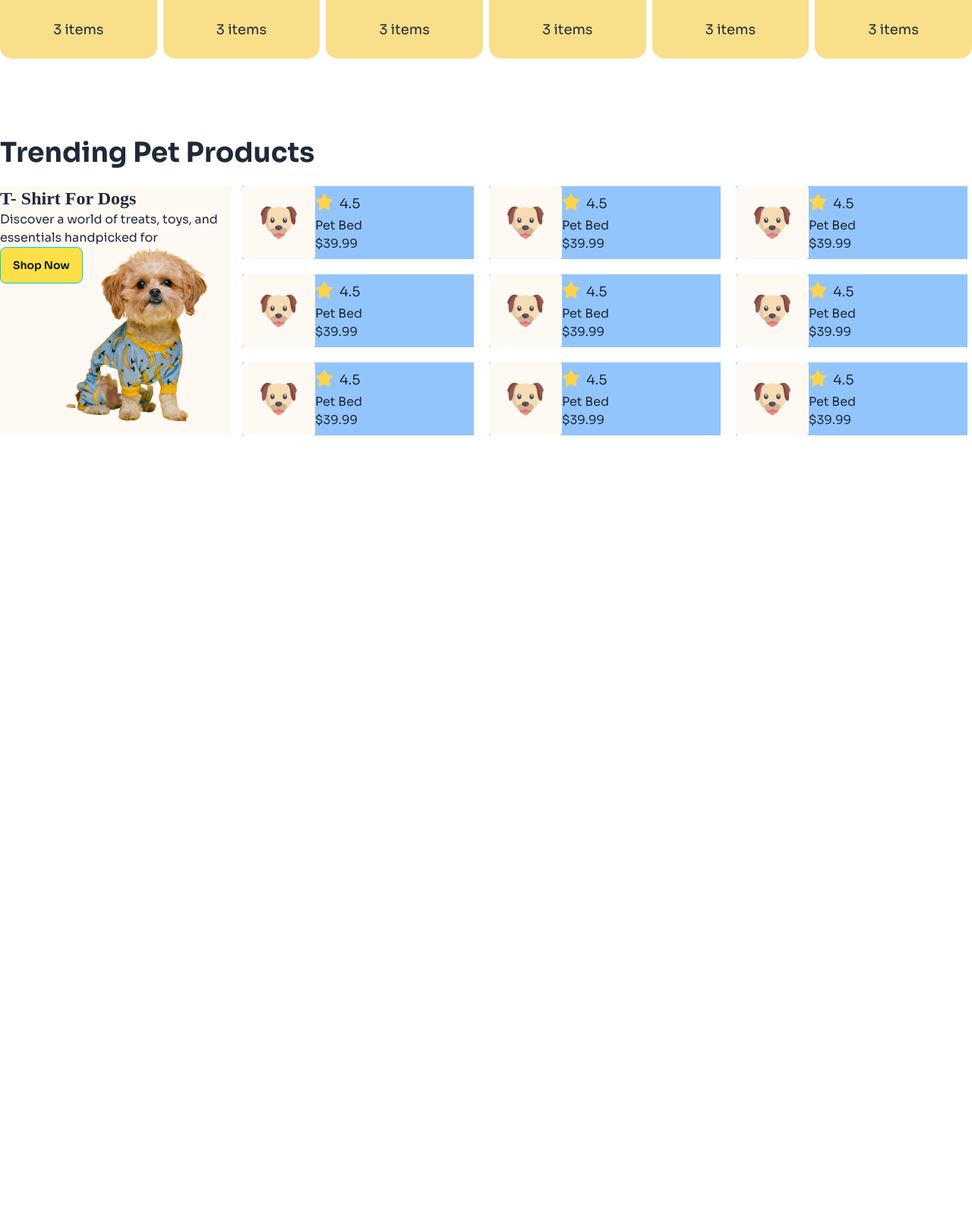
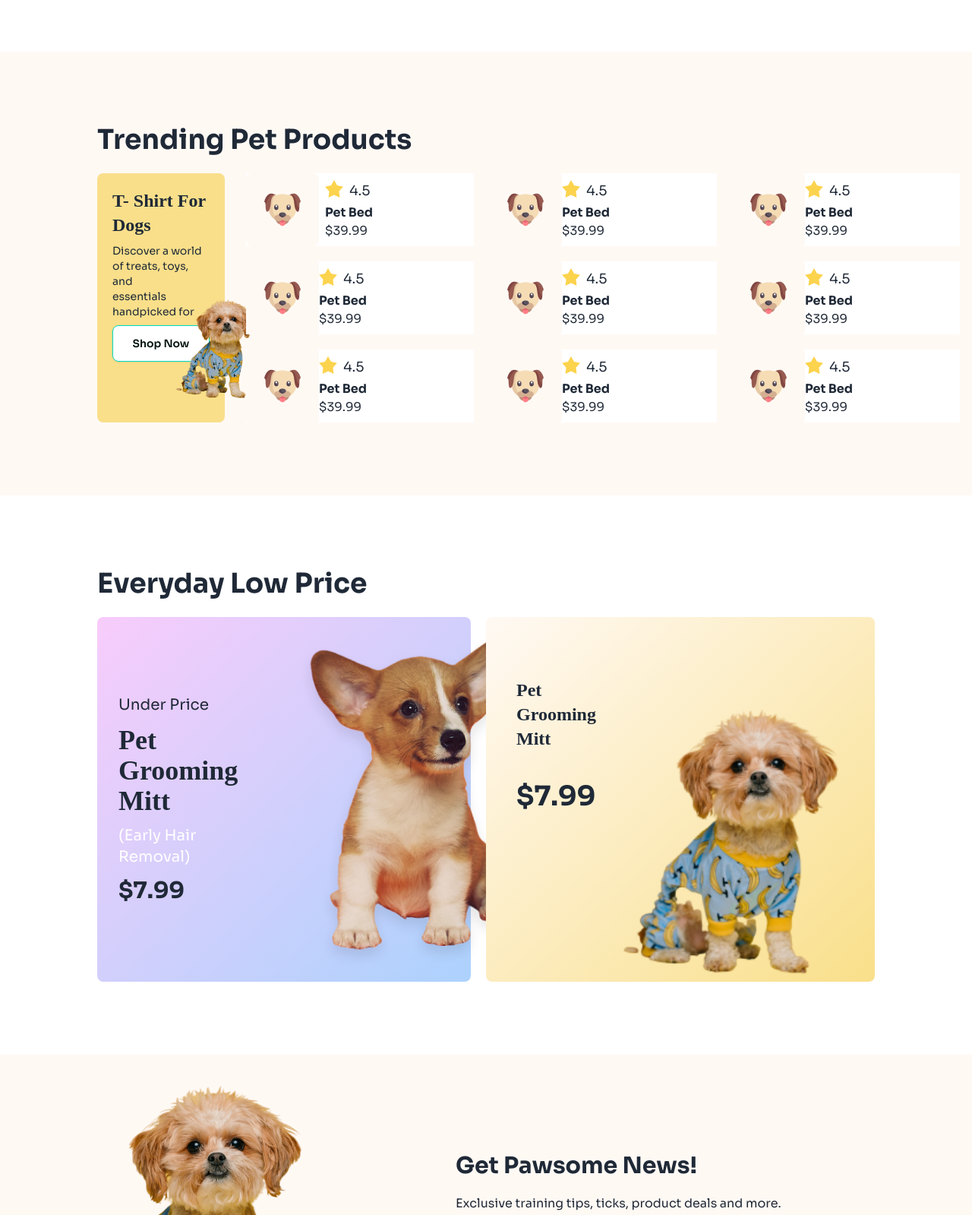
Before and after one commit to ImTariquL/pets-market, a plain HTML site: page index.html in a window 1280 px wide. Shown: the part 1201-2800 px from the top of the page at 76% size. Before the commit the page ends 1870 px from the top, so only its background shows below. Drawn offline with nearby package versions, Linux system fonts and the light colour scheme; a web font is replaced by a local one.

Commit message:
Lower price pets

```diff
--- a/index.html
+++ b/index.html
@@ -24,6 +24,7 @@
                         'clifford': '#da373d',
                         'pets-primary': '#FFDC26',
                         'secondary': '#FFF9F4',
+                        'footer-bg': '#F9DF8A',
                     }
                 }
             }
@@ -85,11 +86,10 @@
                 </div>
             </div>
         </nav>
+        <!-- Banner -->
+        <section class=" flex flex-col-reverse md:relative max-w-screen-xl  md:max-w-screen-lg mx-auto">
 
-
-        <div class=" flex flex-col-reverse md:relative  max-w-screen-xl mx-auto">
-
-            <img class=" absolute -bottom-60 md:bottom-0 md:relative -z-10 " src="./c1-assets/cat-big.png" alt="">
+            <img class=" absolute -bottom-0 md:bottom-0 md:relative -z-10 " src="./c1-assets/cat-big.png" alt="">
             <div class="md:absolute md:inset-0  space-y-3 bottom-">
                 <h2 class="font-adlam-display text-3xl lg:text-6xl  font-bold">Pamper Your Pet, <br>Because They Deserve
                     <br> the Bes
@@ -100,8 +100,9 @@
                     make tails wag with joy!</p>
                 <button class="btn btn-accent bg-yellow-300">Find a pet</button>
             </div>
-        </div>
-        <section class="max-w-screen-xl mx-auto mt-40">
+        </section>
+        <!-- browse categories -->
+        <section class="max-w-screen-xl md:max-w-screen-lg mx-auto mt-48">
             <h2 class="font-adam-display text-2xl md:text-4xl font-bold">Browse By Categories</h2>
             <!-- Parent Div -->
             <div class="grid grid-cols-2 md:grid-cols-3 lg:grid-cols-6 gap-2">
@@ -165,32 +166,51 @@
     </header>
     <main>
         <!-- Trending section -->
-        <!-- bg-secondary -->
-        <section class=" my-24">
-            <div class="max-w-screen-xl mx-auto">
+        <section class=" my-24 bg-secondary py-24">
+            <div class="max-w-screen-xl md:max-w-screen-lg mx-auto">
                 <h2 class="font-adam-display text-2xl md:text-4xl font-bold mb-6">Trending Pet Products</h2>
-                <div class=" flex gap-2 ">
+                <div class="  flex-row md:flex gap-2 ">
                     <!-- left side -->
 
-                        <div class="flex flex-col bg-secondary">
-                            <div>
-                                <h4 class="font-adlam-display text-2xl font-bold">T- Shirt For Dogs
+                    <div class="flex flex-col bg-[#F9DF8A] rounded-lg p-5 pb-0 ">
+                        <div class="space-y-2">
+                            <h4 class="font-adlam-display text-2xl font-bold">T- Shirt For Dogs
                                 </h2>
-                                <p class="text- md:text-md pets-primary">Discover a world of treats, toys, and
+                                <p class="text-sm md:text-md pets-primary">Discover a world of treats, toys, and
                                     <br>essentials
                                     handpicked for
                                 </p>
-                                <button class="btn btn-accent bg-yellow-300">Shop Now</button>
-                            </div>
-                                <div>
-                                    <img class="ml-20  -mt-32" src="./c1-assets/cute-pet-small.png" alt="">
-                                </div>
+                                <button class="btn btn-accent w-32  bg-white">Shop Now</button>
                         </div>
+                        <div>
+                            <img class="ml-40 md:ml-20 -mt-32" src="./c1-assets/cute-pet-small.png" alt="">
+                        </div>
+                    </div>
 
 
                     <!-- right side -->
-                    <div class="grid  grid-cols-2  md:grid-cols-[305px,305px,305px] gap-5 mx-auto">
-                        <div class="flex items-center bg-blue-300  ">
+                    <div class="grid  grid-cols-2  md:grid-cols-[300px,300px,300px] gap-5 mx-auto ml-5">
+                        <div class="flex items-center bg-white gap-2 ">
+
+                            <div class="avatar placeholder">
+                                <div class="bg-secondary text-neutral-content w-24 rounded-lg">
+                                    <span class="text-3xl"><img src="./c1-assets/dog-cartoon.png" alt=""></span>
+                                </div>
+                            </div>
+                            <div>
+                                <div class="rating rating-md gap-2">
+                                    <input type="radio" name="rating-7" class="mask mask-star-2 bg-amber-300" />
+                                    <p class="text-lg">4.5</p>
+                                </div>
+
+                                <div>
+                                    <h4 class="font-bold">Pet Bed</h4>
+                                    <h4>$39.99</h4>
+                                </div>
+                            </div>
+
+                        </div>
+                        <div class="flex items-center bg-white ">
 
                             <div class="avatar placeholder">
                                 <div class="bg-secondary text-neutral-content w-24 rounded">
@@ -204,13 +224,13 @@
                                 </div>
 
                                 <div>
-                                    <h4>Pet Bed</h4>
+                                    <h4 class="font-bold">Pet Bed</h4>
                                     <h4>$39.99</h4>
                                 </div>
                             </div>
 
                         </div>
-                        <div class="flex items-center bg-blue-300 ">
+                        <div class="flex items-center bg-white ">
 
                             <div class="avatar placeholder">
                                 <div class="bg-secondary text-neutral-content w-24 rounded">
@@ -224,13 +244,13 @@
                                 </div>
 
                                 <div>
-                                    <h4>Pet Bed</h4>
+                                    <h4 class="font-bold">Pet Bed</h4>
                                     <h4>$39.99</h4>
                                 </div>
                             </div>
 
                         </div>
-                        <div class="flex items-center bg-blue-300 ">
+                        <div class="flex items-center bg-white ">
 
                             <div class="avatar placeholder">
                                 <div class="bg-secondary text-neutral-content w-24 rounded">
@@ -244,13 +264,13 @@
                                 </div>
 
                                 <div>
-                                    <h4>Pet Bed</h4>
+                                    <h4 class="font-bold">Pet Bed</h4>
                                     <h4>$39.99</h4>
                                 </div>
                             </div>
 
                         </div>
-                        <div class="flex items-center bg-blue-300 ">
+                        <div class="flex items-center bg-white ">
 
                             <div class="avatar placeholder">
                                 <div class="bg-secondary text-neutral-content w-24 rounded">
@@ -264,13 +284,13 @@
                                 </div>
 
                                 <div>
-                                    <h4>Pet Bed</h4>
+                                    <h4 class="font-bold">Pet Bed</h4>
                                     <h4>$39.99</h4>
                                 </div>
                             </div>
 
                         </div>
-                        <div class="flex items-center bg-blue-300 ">
+                        <div class="flex items-center bg-white ">
 
                             <div class="avatar placeholder">
                                 <div class="bg-secondary text-neutral-content w-24 rounded">
@@ -284,13 +304,13 @@
                                 </div>
 
                                 <div>
-                                    <h4>Pet Bed</h4>
+                                    <h4 class="font-bold">Pet Bed</h4>
                                     <h4>$39.99</h4>
                                 </div>
                             </div>
 
                         </div>
-                        <div class="flex items-center bg-blue-300 ">
+                        <div class="flex items-center bg-white ">
 
                             <div class="avatar placeholder">
                                 <div class="bg-secondary text-neutral-content w-24 rounded">
@@ -304,13 +324,13 @@
                                 </div>
 
                                 <div>
-                                    <h4>Pet Bed</h4>
+                                    <h4 class="font-bold">Pet Bed</h4>
                                     <h4>$39.99</h4>
                                 </div>
                             </div>
 
                         </div>
-                        <div class="flex items-center bg-blue-300 ">
+                        <div class="flex items-center bg-white ">
 
                             <div class="avatar placeholder">
                                 <div class="bg-secondary text-neutral-content w-24 rounded">
@@ -324,13 +344,13 @@
                                 </div>
 
                                 <div>
-                                    <h4>Pet Bed</h4>
+                                    <h4 class="font-bold">Pet Bed</h4>
                                     <h4>$39.99</h4>
                                 </div>
                             </div>
 
                         </div>
-                        <div class="flex items-center bg-blue-300 ">
+                        <div class="md:flex hidden items-center bg-white ">
 
                             <div class="avatar placeholder">
                                 <div class="bg-secondary text-neutral-content w-24 rounded">
@@ -344,27 +364,7 @@
                                 </div>
 
                                 <div>
-                                    <h4>Pet Bed</h4>
-                                    <h4>$39.99</h4>
-                                </div>
-                            </div>
-
-                        </div>
-                        <div class="md:flex hidden items-center bg-blue-300 ">
-
-                            <div class="avatar placeholder">
-                                <div class="bg-secondary text-neutral-content w-24 rounded">
-                                    <span class="text-3xl"><img src="./c1-assets/dog-cartoon.png" alt=""></span>
-                                </div>
-                            </div>
-                            <div>
-                                <div class="rating rating-md gap-2">
-                                    <input type="radio" name="rating-7" class="mask mask-star-2 bg-amber-300" />
-                                    <p class="text-lg">4.5</p>
-                                </div>
-
-                                <div>
-                                    <h4>Pet Bed</h4>
+                                    <h4 class="font-bold">Pet Bed</h4>
                                     <h4>$39.99</h4>
                                 </div>
                             </div>
@@ -375,11 +375,113 @@
             </div>
 
         </section>
+        <!-- Low Price -->
+        <section class="max-w-screen-xl md:max-w-screen-lg mx-auto my-24">
+            <h4 class="font-adam-display text-2xl md:text-4xl font-bold mb-6">Everyday Low Price</h4>
+            <div class=" md:flex h-[480px] gap-5">
+                <!-- left side -->
+                <div class="flex md:flex-1  rounded-lg pl-5   bg-gradient-to-br from-[#F8CCFB] to-[#ACD2FD] gap-10">
+                    <div class="gap-10 flex  items-center ml-2 ">
+                        <div class="space-y-3">
+                            <p class="text-sm md:text-xl pets-primary hidden md:flex">Under Price</p>
+                            <p class="font-adlam-display text-xl md:text-4xl font-bold">Pet Grooming Mitt</p>
+                            <p class="text-white text-sm md:text-xl hidden md:flex ">(Early Hair Removal)</p>
+
+                            <h2 class=" text-3xl md:4xl font-bold mt-10">$7.99</h2>
+                        </div>
+                    </div>
+
+                    <img class="w-[200px] md:w-full md:h-full" src="./c1-assets/cute-dog-mid.png" alt="">
+
+                </div>
+                <!-- right side -->
+
+                <div class=" flex bg-gradient-to-br from-[#FFF9F4] to-[#F9DF8A] w-[425px] md:w-[512px] rounded-lg">
+                    <div class="pl-10">
+                        <h4 class="font-adlam-display text-md md:text-2xl font-bold pt-20 ">Pet Grooming Mitt</h2>
+                            <h2 class=" text-3xl md:text-4xl font-bold mt-10">$7.99</h2>
+                    </div>
+
+                    <img class="flex items-center " src="./c1-assets/cute-pet-small.png" alt="">
+                </div>
+            </div>
+        </section>
+        <!-- Awesome News -->
+        <section class="max-w-screen-xl  mx-auto   md:flex bg-secondary">
+            <!-- left -->
+            <div>
+                <img class="md:py-10 md:pl-24 md:pr-48 mx-auto md:mx-0" src="./c1-assets/cute-pet-mid.png" alt="">
+            </div>
+            <!-- right -->
+            <div class="flex items-center ">
+                <div class="space-y-5 text-center md:text-start">
+                    <h2 class="text-3xl font-bold">Get Pawsome News!</h2>
+                    <p class="text-md ">Exclusive training tips, ticks, product deals and more.</p>
+                    <input type="email" class="p-3 md:w-[380px] rounded-lg" placeholder="Enter E-mail" name="" id=""> <br>
+                    <button class="btn btn-warning">Subscribe</button>
+                </div>
+            </div>
+        </section>
     </main>
     <!-- Footer Section -->
-    <footer>
 
+    <footer class="font-sora">
+        <div class="navbar max-w-screen-lg mx-auto">
+            <div class="navbar-start gap-2 flex flex-col">
+
+
+                   <div class="">
+                    <img class=" " src="./c1-assets/logo-header.png" alt="">
+
+                    <p class=" ">Browse<span class="text-yellow-500">4</span>Pets</p>
+                   </div>
+
+                <p>Discover a world of treats, toys, and essentials handpicked for your furry friends</p>
+
+            </div>
+            <div class="navbar-center">
+                <ul class="menu menu-vertical px-1">
+                    <li><a>Find a pet</a></li>
+                    <li><a>Breeds</a></li>
+                    <li><a>Contact us</a></li>
+                </ul>
+            </div>
+            <nav class="navbar-end ">
+                <div class="flex flex-col">
+                <div>
+                <h6 class="footer-title">Follow Us</h6>
+            </div>
+                    <div class="grid grid-flow-col gap-4">
+                        <a>
+                            <svg xmlns="http://www.w3.org/2000/svg" width="24" height="24" viewBox="0 0 24 24"
+                                class="fill-current">
+                                <path
+                                    d="M24 4.557c-.883.392-1.832.656-2.828.775 1.017-.609 1.798-1.574 2.165-2.724-.951.564-2.005.974-3.127 1.195-.897-.957-2.178-1.555-3.594-1.555-3.179 0-5.515 2.966-4.797 6.045-4.091-.205-7.719-2.165-10.148-5.144-1.29 2.213-.669 5.108 1.523 6.574-.806-.026-1.566-.247-2.229-.616-.054 2.281 1.581 4.415 3.949 4.89-.693.188-1.452.232-2.224.084.626 1.956 2.444 3.379 4.6 3.419-2.07 1.623-4.678 2.348-7.29 2.04 2.179 1.397 4.768 2.212 7.548 2.212 9.142 0 14.307-7.721 13.995-14.646.962-.695 1.797-1.562 2.457-2.549z">
+                                </path>
+                            </svg>
+                        </a>
+                        <a>
+                            <svg xmlns="http://www.w3.org/2000/svg" width="24" height="24" viewBox="0 0 24 24"
+                                class="fill-current">
+                                <path
+                                    d="M19.615 3.184c-3.604-.246-11.631-.245-15.23 0-3.897.266-4.356 2.62-4.385 8.816.029 6.185.484 8.549 4.385 8.816 3.6.245 11.626.246 15.23 0 3.897-.266 4.356-2.62 4.385-8.816-.029-6.185-.484-8.549-4.385-8.816zm-10.615 12.816v-8l8 3.993-8 4.007z">
+                                </path>
+                            </svg>
+                        </a>
+                        <a>
+                            <svg xmlns="http://www.w3.org/2000/svg" width="24" height="24" viewBox="0 0 24 24"
+                                class="fill-current">
+                                <path
+                                    d="M9 8h-3v4h3v12h5v-12h3.642l.358-4h-4v-1.667c0-.955.192-1.333 1.115-1.333h2.885v-5h-3.808c-3.596 0-5.192 1.583-5.192 4.615v3.385z">
+                                </path>
+                            </svg>
+                        </a>
+                    </div>
+            </nav>
+        </div>
+        </div>
     </footer>
+
 </body>
 
 </html>
```
